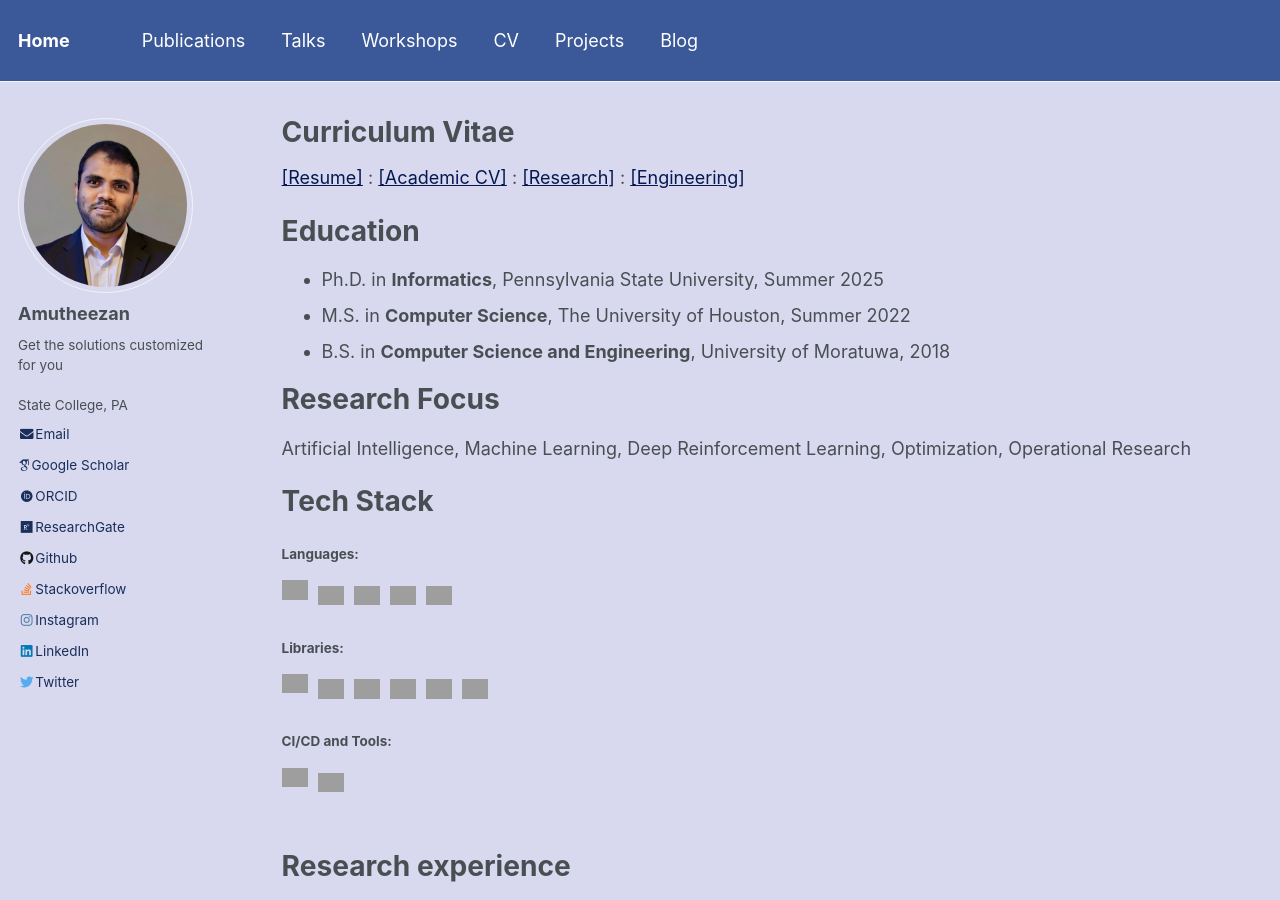
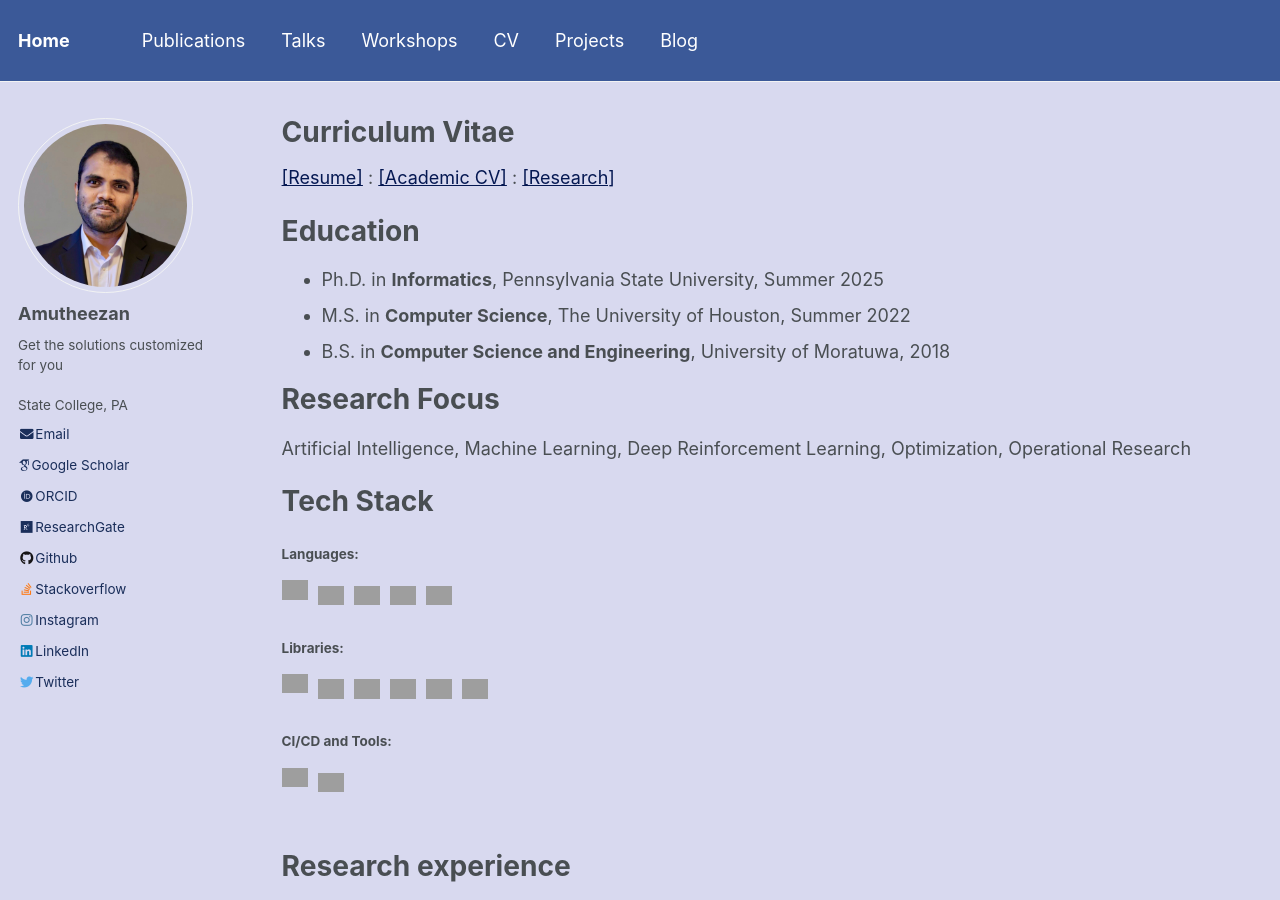
Before and after one commit to Amutheezan/amutheezan.github.io, a Jekyll site: the page built from _pages/cv.md, in a window 1280 px wide and 900 px high, cut to the strip 0-900 px from the top of the window. Built offline with Jekyll 4.4.1, drawn with Linux system fonts in a browser that asks for light colours; some web fonts are replaced; grey boxes are pictures that could not be loaded.

Commit message:
Update cv.md

```diff
--- a/_pages/cv.md
+++ b/_pages/cv.md
@@ -7,7 +7,9 @@ redirect_from:
   - /resume
 ---
 
-{% include base_path %} [[Resume]](https://amutheezan.com/resume/) :  [[Academic CV]](https://amutheezan.com/files/Amutheezan_CV.pdf) : [[Research]](https://Amutheezan.com/files/Amutheezan_Resume.pdf) : [[Engineering]](https://Amutheezan.com/files/Amutheezan_CV_SE.pdf)
+{% include base_path %} [[Resume]](https://amutheezan.com/resume/) :  [[Academic CV]](https://amutheezan.com/files/Amutheezan_CV.pdf) : [[Research]](https://Amutheezan.com/files/Amutheezan_Resume.pdf)
+
+<!--- : [[Engineering]](https://Amutheezan.com/files/Amutheezan_CV_SE.pdf) --->
 
 Education
 ======
```
